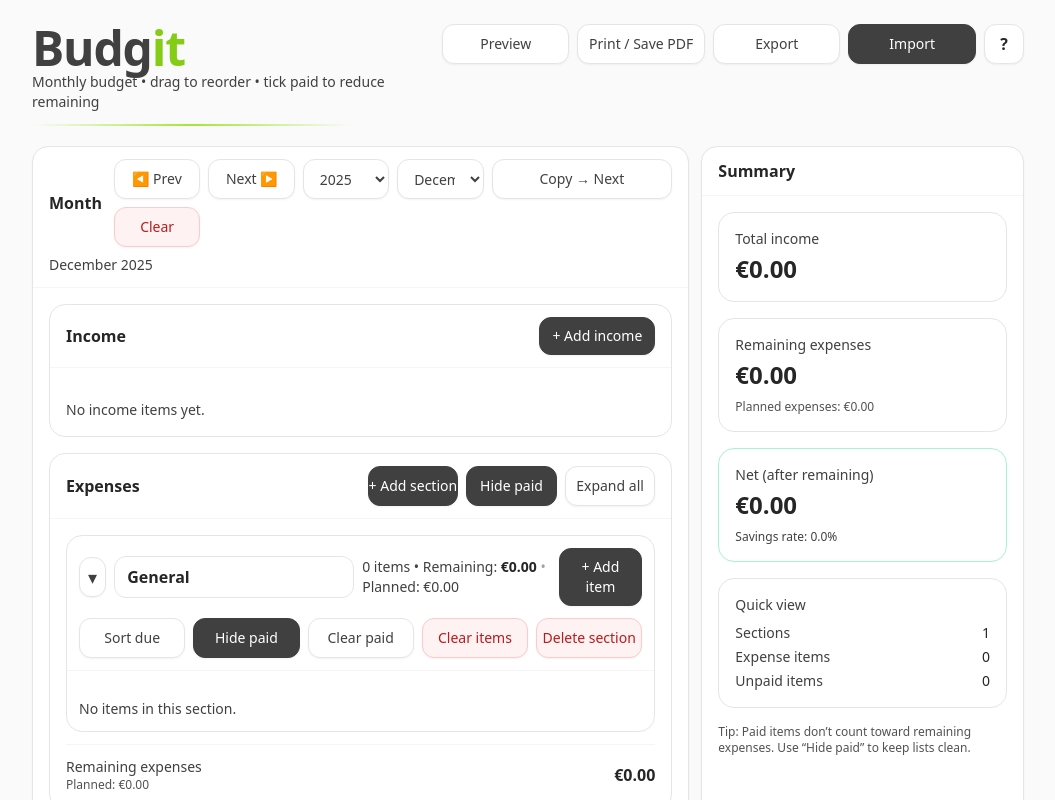
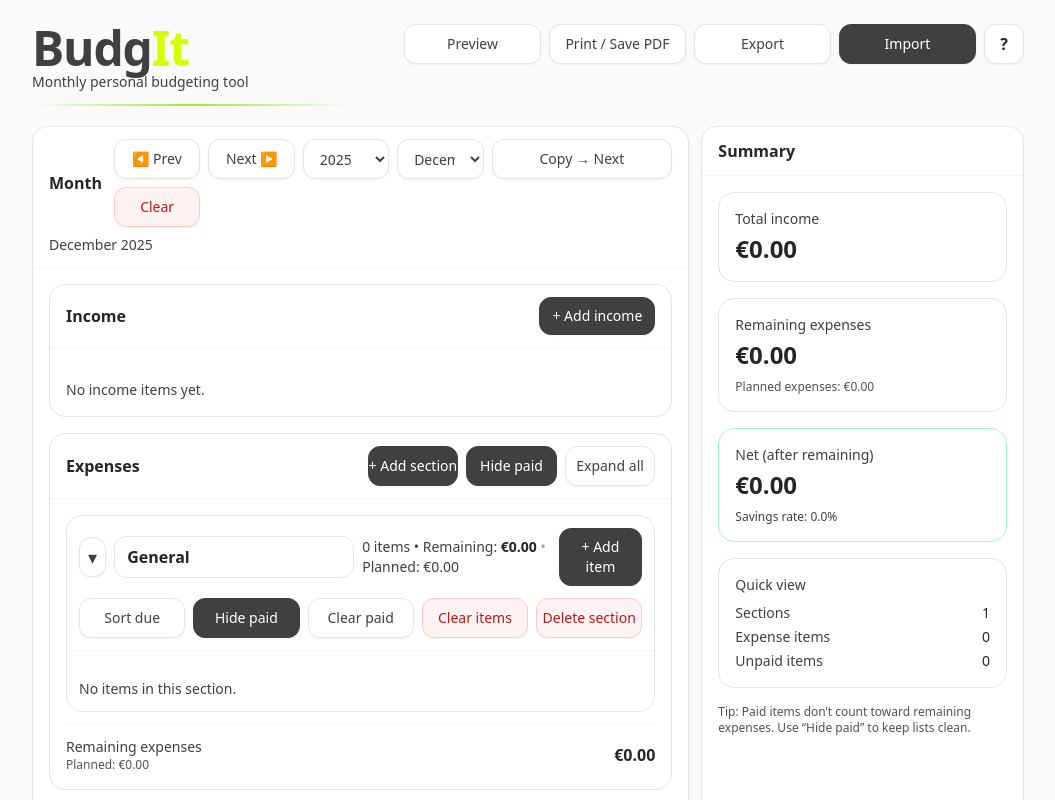
Before and after one commit to retronlinede-design/toolstack-budgit, a React (Vite) app: page / in a window 1280 px wide. Shown: the top 800 px of the page, without its empty margins (112-1167 px from the left). Built offline with nearby package versions, Linux system fonts and the light colour scheme.

Commit message:
Update lime accent to #D5FF00

```diff
--- a/src/App.jsx
+++ b/src/App.jsx
@@ -1065,9 +1065,9 @@ export default function BudgitApp() {
             {/* Master heading style */}
             <div className="text-4xl sm:text-5xl font-black tracking-tight text-neutral-700">
               <span>Budg</span>
-              <span className="text-lime-500">it</span>
+              <span className="text-[#D5FF00]">It</span>
             </div>
-            <div className="text-sm text-neutral-700">Monthly budget • drag to reorder • tick paid to reduce remaining</div>
+            <div className="text-sm text-neutral-700">Monthly personal budgeting tool</div>
             <div className="mt-3 h-[2px] w-80 rounded-full bg-gradient-to-r from-lime-400/0 via-lime-400 to-emerald-400/0" />
           </div>
 
```
